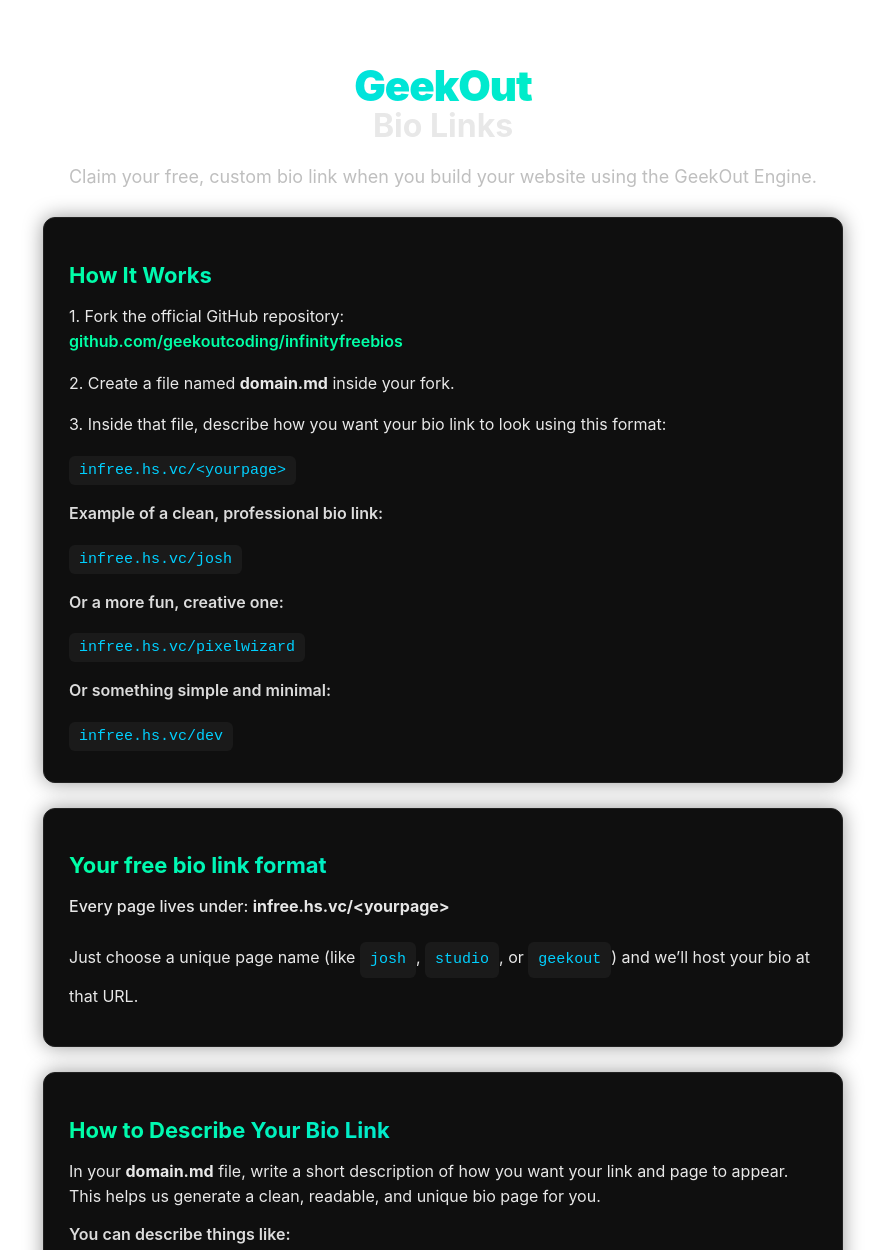
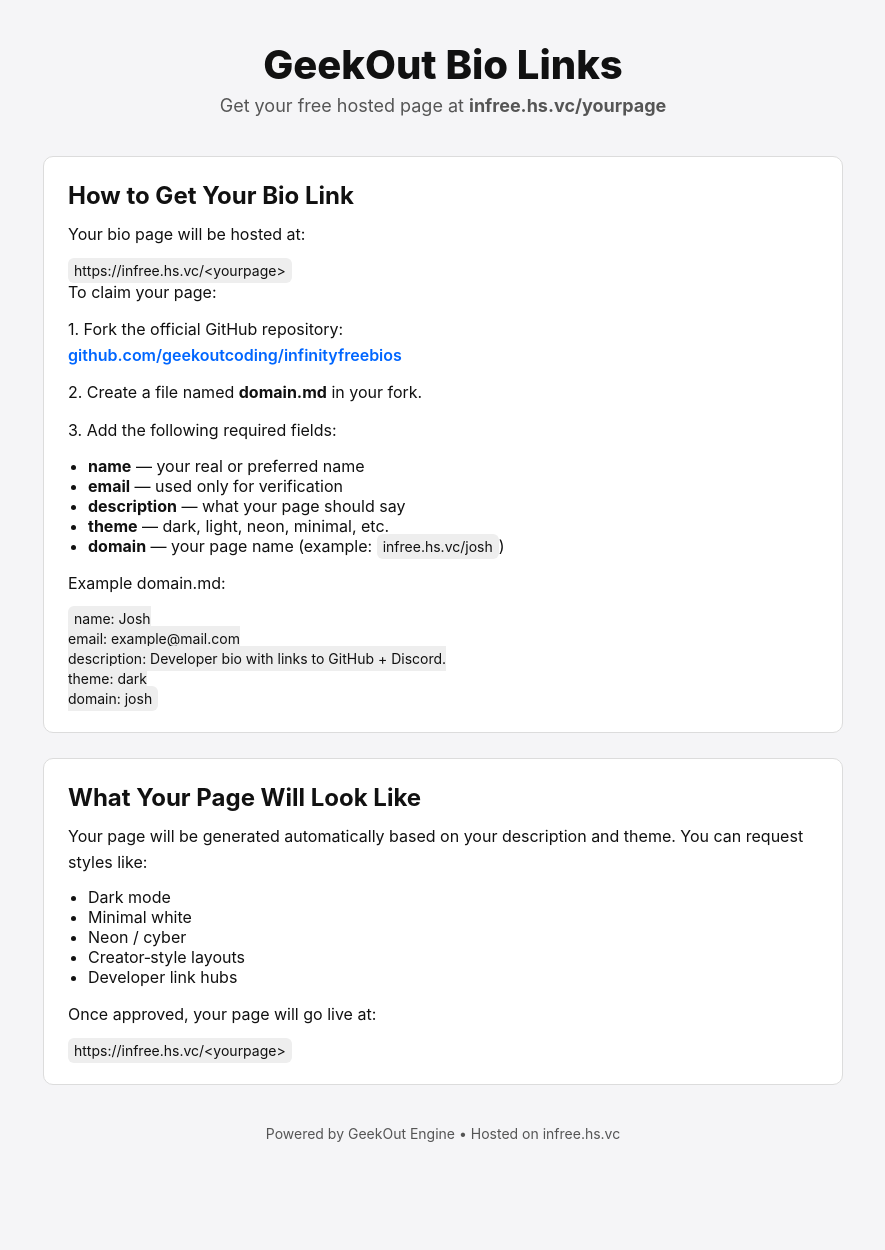
Before and after one commit to geekoutcoding/infinityfreebios, a plain HTML site: page index.html in a window 1280 px wide. Shown: the top 1250 px of the page, without its empty margins (197-1082 px from the left). After the commit the page ends 1182 px from the top, so only its background shows below. Drawn offline with Linux system fonts and the light colour scheme.

Commit message:
Update: v1.0.4

```diff
--- a/index.html
+++ b/index.html
@@ -1,184 +1,160 @@
-<div class="goc-bio-wrapper">
-  <div class="goc-header">
-    <div class="goc-logo">GeekOut</div>
-    <h1>Bio Links</h1>
-  </div>
-
-  <p class="goc-subtitle">
-    Claim your free, custom bio link when you build your website using the GeekOut Engine.
-  </p>
-
-  <div class="goc-card">
-    <h2>How It Works</h2>
-    <p>
-      1. Fork the official GitHub repository:<br>
-      <a href="https://github.com/geekoutcoding/infinityfreebios" target="_blank">
-        github.com/geekoutcoding/infinityfreebios
-      </a>
-    </p>
-
-    <p>
-      2. Create a file named <strong>domain.md</strong> inside your fork.
-    </p>
-
-    <p>
-      3. Inside that file, describe how you want your bio link to look using this format:
-    </p>
-
-    <code>infree.hs.vc/&lt;yourpage&gt;</code>
-
-    <p class="goc-example-title">Example of a clean, professional bio link:</p>
-    <code>infree.hs.vc/josh</code>
-
-    <p class="goc-example-title">Or a more fun, creative one:</p>
-    <code>infree.hs.vc/pixelwizard</code>
-
-    <p class="goc-example-title">Or something simple and minimal:</p>
-    <code>infree.hs.vc/dev</code>
-  </div>
-
-  <div class="goc-card">
-    <h2>Your free bio link format</h2>
-    <p class="goc-subs">
-      Every page lives under: <strong>infree.hs.vc/&lt;yourpage&gt;</strong>
-    </p>
-    <p>
-      Just choose a unique page name (like <code>josh</code>, <code>studio</code>, or <code>geekout</code>)
-      and we’ll host your bio at that URL.
-    </p>
-  </div>
-
-  <div class="goc-card">
-    <h2>How to Describe Your Bio Link</h2>
-    <p>
-      In your <strong>domain.md</strong> file, write a short description of how you want your link and page to appear.
-      This helps us generate a clean, readable, and unique bio page for you.
-    </p>
-
-    <p class="goc-example-title">You can describe things like:</p>
-
-    <ul class="goc-list">
-      <li><strong>Page name</strong> — what you want after <code>infree.hs.vc/</code>.</li>
-      <li><strong>Theme</strong> — dark, neon, minimal, retro, glossy, etc.</li>
-      <li><strong>Style</strong> — professional, playful, techy, aesthetic.</li>
-      <li><strong>Purpose</strong> — portfolio, socials hub, project showcase, creator page.</li>
-    </ul>
-
-    <p class="goc-example-title">Example description:</p>
-    <div class="goc-description-box">
-      I want my bio link to be <strong>infree.hs.vc/josh</strong>.<br>
-      Make it dark mode with neon blue accents.<br>
-      Include links to my GitHub, Discord, and main GeekOut projects.<br>
-      Keep it clean and minimal.
-    </div>
-  </div>
-</div>
+<!DOCTYPE html>
+<html lang="en">
+<head>
+<meta charset="UTF-8">
+<title>GeekOut Bio Links | infree.hs.vc</title>
+<meta name="viewport" content="width=device-width, initial-scale=1.0">
 
 <style>
-  .goc-bio-wrapper {
-    max-width: 800px;
-    margin: 40px auto;
-    padding: 20px;
-    font-family: "Inter", "Segoe UI", sans-serif;
-    color: #e8e8e8;
+  :root {
+    --bg: #f5f5f7;
+    --text: #111;
+    --muted: #555;
+    --link: #0066ff;
+    --card-bg: #ffffff;
+    --border: #dcdcdc;
+    --radius: 10px;
   }
 
-  .goc-header {
-    text-align: center;
-    margin-bottom: 20px;
+  * {
+    margin: 0;
+    padding: 0;
+    box-sizing: border-box;
+    font-family: "Inter", system-ui, sans-serif;
   }
 
-  .goc-logo {
-    font-size: 42px;
-    font-weight: 900;
-    background: linear-gradient(90deg, #00d0ff, #00ffa6);
-    -webkit-background-clip: text;
-    -webkit-text-fill-color: transparent;
-    letter-spacing: -1px;
+  body {
+    background: var(--bg);
+    color: var(--text);
+    padding: 40px 20px;
   }
 
-  .goc-header h1 {
-    margin-top: -5px;
-    font-size: 32px;
-    font-weight: 700;
+  .header {
+    text-align: center;
+    margin-bottom: 40px;
   }
 
-  .goc-subtitle {
-    text-align: center;
-    font-size: 18px;
-    color: #bfbfbf;
-    margin-bottom: 30px;
+  .title {
+    font-size: 40px;
+    font-weight: 800;
   }
 
-  .goc-card {
-    background: #0f0f0f;
-    border: 1px solid #222;
-    padding: 25px;
-    border-radius: 12px;
-    margin-bottom: 25px;
-    box-shadow: 0 0 20px rgba(0,0,0,0.4);
+  .subtitle {
+    font-size: 18px;
+    color: var(--muted);
+    margin-top: 6px;
   }
 
-  .goc-card h2 {
-    font-size: 22px;
-    margin-bottom: 12px;
-    background: linear-gradient(90deg, #00ffa6, #00d0ff);
-    -webkit-background-clip: text;
-    -webkit-text-fill-color: transparent;
+  .card {
+    background: var(--card-bg);
+    border: 1px solid var(--border);
+    border-radius: var(--radius);
+    padding: 24px;
+    max-width: 800px;
+    margin: 0 auto 25px auto;
   }
 
-  .goc-card p {
-    line-height: 1.6;
+  .card h2 {
+    font-size: 24px;
     margin-bottom: 12px;
   }
 
-  .goc-card a {
-    color: #00ffa6;
+  .card p {
+    margin-bottom: 12px;
+    line-height: 1.6;
+  }
+
+  .card a {
+    color: var(--link);
     text-decoration: none;
     font-weight: 600;
   }
 
-  .goc-card a:hover {
-    text-decoration: underline;
+  .card code {
+    background: #eee;
+    padding: 4px 6px;
+    border-radius: 6px;
+    font-size: 14px;
   }
 
-  code {
-    display: inline-block;
-    background: #1a1a1a;
-    padding: 6px 10px;
-    border-radius: 6px;
-    font-size: 15px;
-    color: #00d0ff;
-    margin: 6px 0;
-  }
-
-  .goc-example-title {
-    margin-top: 10px;
-    font-weight: 600;
-    color: #dcdcdc;
-  }
-
-  .goc-subs {
-    font-size: 16px;
-    font-weight: 500;
-    color: #e6e6e6;
-  }
-
-  .goc-list {
+  .card ul {
     margin: 10px 0 15px 20px;
   }
 
-  .goc-list li {
-    margin-bottom: 6px;
-  }
-
-  .goc-description-box {
-    background: #141414;
-    border: 1px solid #333;
-    padding: 12px 15px;
-    border-radius: 8px;
-    font-size: 15px;
-    line-height: 1.5;
-    color: #cfcfcf;
+  .footer {
+    text-align: center;
+    margin-top: 40px;
+    color: var(--muted);
+    font-size: 14px;
   }
 </style>
+</head>
+
+<body>
+
+<div class="header">
+  <div class="title">GeekOut Bio Links</div>
+  <div class="subtitle">Get your free hosted page at <strong>infree.hs.vc/yourpage</strong></div>
+</div>
+
+<div class="card">
+  <h2>How to Get Your Bio Link</h2>
+
+  <p>Your bio page will be hosted at:</p>
+  <code>https://infree.hs.vc/&lt;yourpage&gt;</code>
+
+  <p>To claim your page:</p>
+
+  <p>1. Fork the official GitHub repository:<br>
+    <a href="https://github.com/geekoutcoding/infinityfreebios" target="_blank">
+      github.com/geekoutcoding/infinityfreebios
+    </a>
+  </p>
+
+  <p>2. Create a file named <strong>domain.md</strong> in your fork.</p>
+
+  <p>3. Add the following required fields:</p>
+
+  <ul>
+    <li><strong>name</strong> — your real or preferred name</li>
+    <li><strong>email</strong> — used only for verification</li>
+    <li><strong>description</strong> — what your page should say</li>
+    <li><strong>theme</strong> — dark, light, neon, minimal, etc.</li>
+    <li><strong>domain</strong> — your page name (example: <code>infree.hs.vc/josh</code>)</li>
+  </ul>
+
+  <p>Example domain.md:</p>
+
+  <code>
+    name: Josh<br>
+    email: example@mail.com<br>
+    description: Developer bio with links to GitHub + Discord.<br>
+    theme: dark<br>
+    domain: josh
+  </code>
+</div>
+
+<div class="card">
+  <h2>What Your Page Will Look Like</h2>
+
+  <p>Your page will be generated automatically based on your description and theme.
+  You can request styles like:</p>
+
+  <ul>
+    <li>Dark mode</li>
+    <li>Minimal white</li>
+    <li>Neon / cyber</li>
+    <li>Creator‑style layouts</li>
+    <li>Developer link hubs</li>
+  </ul>
+
+  <p>Once approved, your page will go live at:</p>
+  <code>https://infree.hs.vc/&lt;yourpage&gt;</code>
+</div>
+
+<div class="footer">
+  Powered by GeekOut Engine • Hosted on infree.hs.vc
+</div>
+
+</body>
+</html>
```
